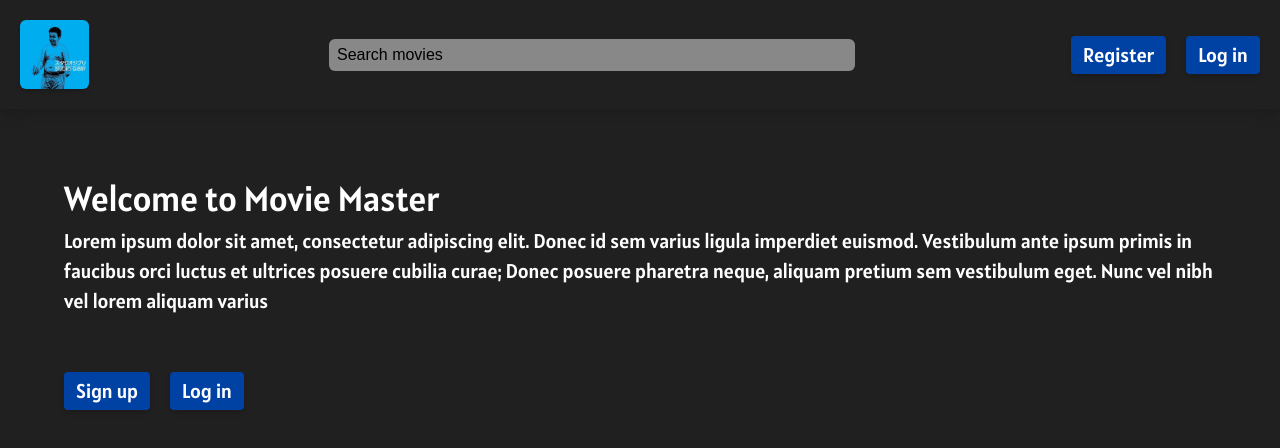
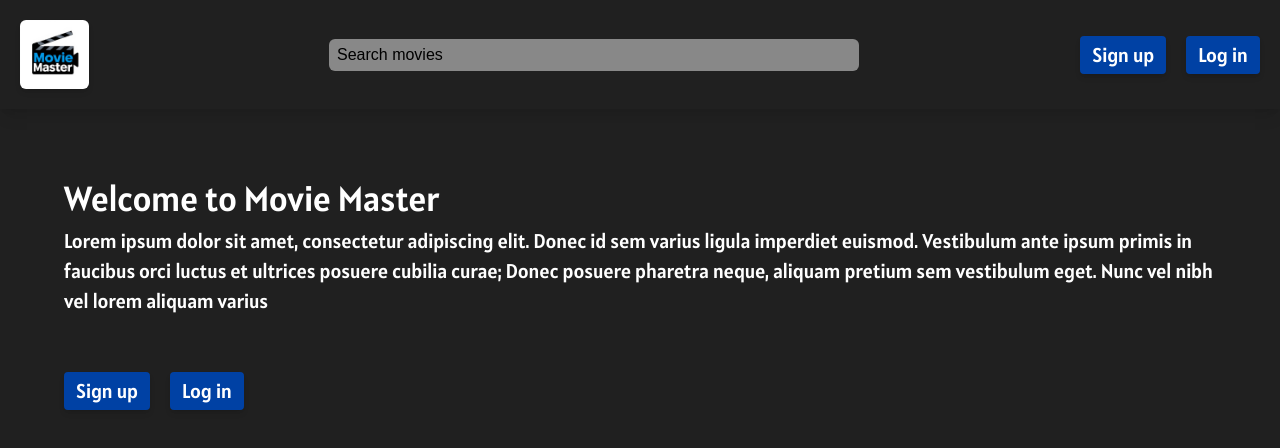
Before and after one commit to Team-Drop-Database/MovieMasters-fe, a Next.js app: page / in a window 1280 px wide. Shown: the top 448 px of the page. Built offline with nearby package versions, Linux system fonts and the light colour scheme; no server answers; a web font is replaced by a local one.

Commit message:
Added logo to header + changed register to sign up

```diff
--- a/src/components/Header.tsx
+++ b/src/components/Header.tsx
@@ -1,7 +1,7 @@
 "use client"
 import React from "react"
 import Image from "next/image"
-import logo from "@/assets/images/studio_gibby.jpeg"
+import logo from "@/assets/images/moviemaster1.png"
 import { Button } from "./generic/Button"
 import { navigateToLogin, navigateToSignup, navigateToWatchlist } from "@/utils/navigation/HomeNavigation"
 
@@ -26,7 +26,7 @@ export default function Header() {
           <ProfileButton />
         </div> :
         <div className="flex gap-5">
-          <Button text="Register" onClick={navigateToSignup}/>
+          <Button text="Sign up" onClick={navigateToSignup}/>
           <Button text="Log in" onClick={navigateToLogin}/>
         </div>
       }
```
Also changed, not shown: src/assets/images/moviemaster1.png (added).
